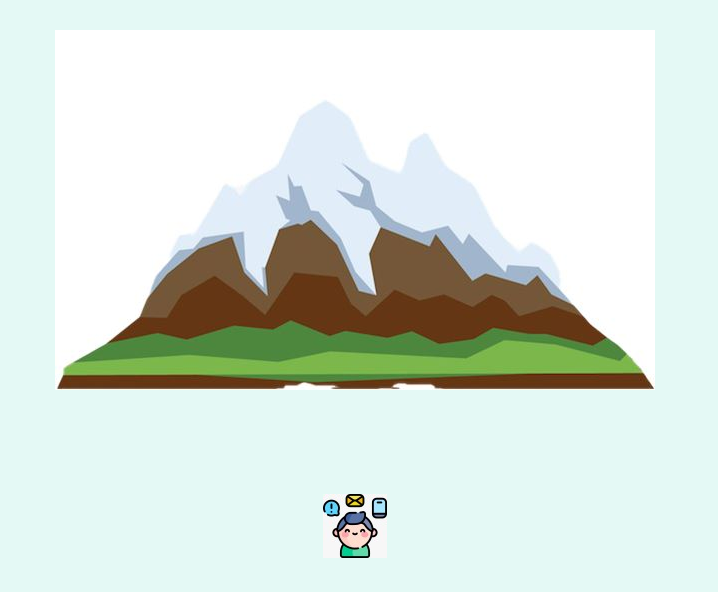
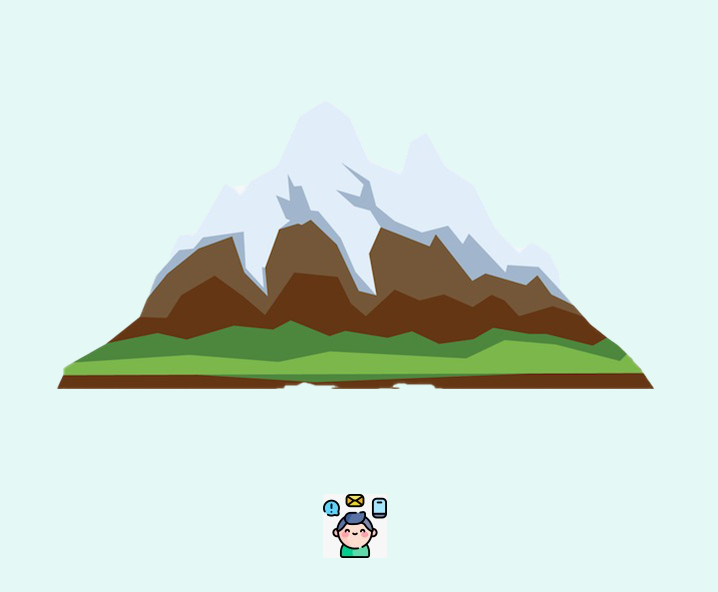
Before and after one commit to kunalarora0930/Portfolio-Website, a plain HTML site: page index.html in a window 1280 px wide. Shown: the part 463-1055 px from the top of the page, without its empty margins (285-1003 px from the left). Drawn offline with Linux system fonts and the light colour scheme.

Commit message:
Update index.html

```diff
--- a/index.html
+++ b/index.html
@@ -20,7 +20,7 @@
         <h1>I am Kunal Arora </h1>
         <h2>A programmer</h2>
         <img class="bottom-cloud" src="images/cloud.jpg" alt="cloud-img">
-        <img src="images/mountain.jpg" alt="mountain-img">
+        <img src="images/mountain.png" alt="mountain-img">
 
         <div class="middle-container">
             <div class="profile">
```
